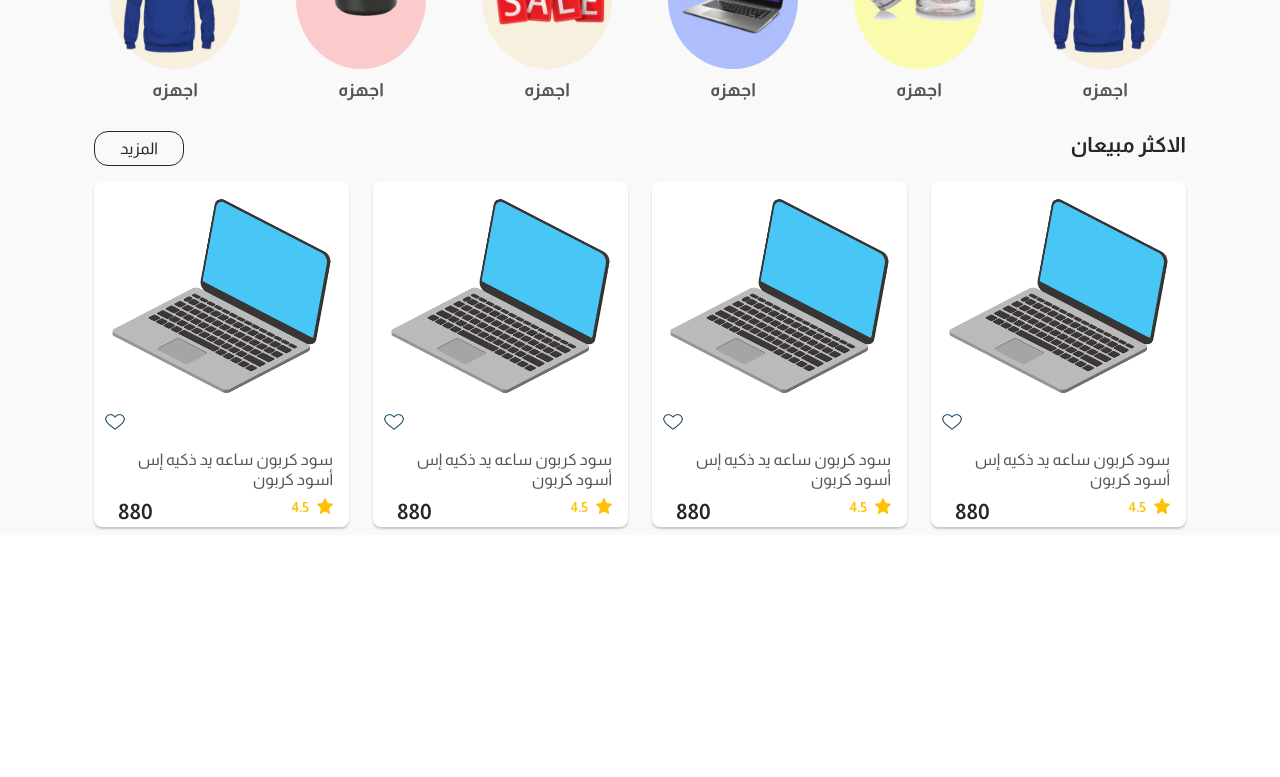
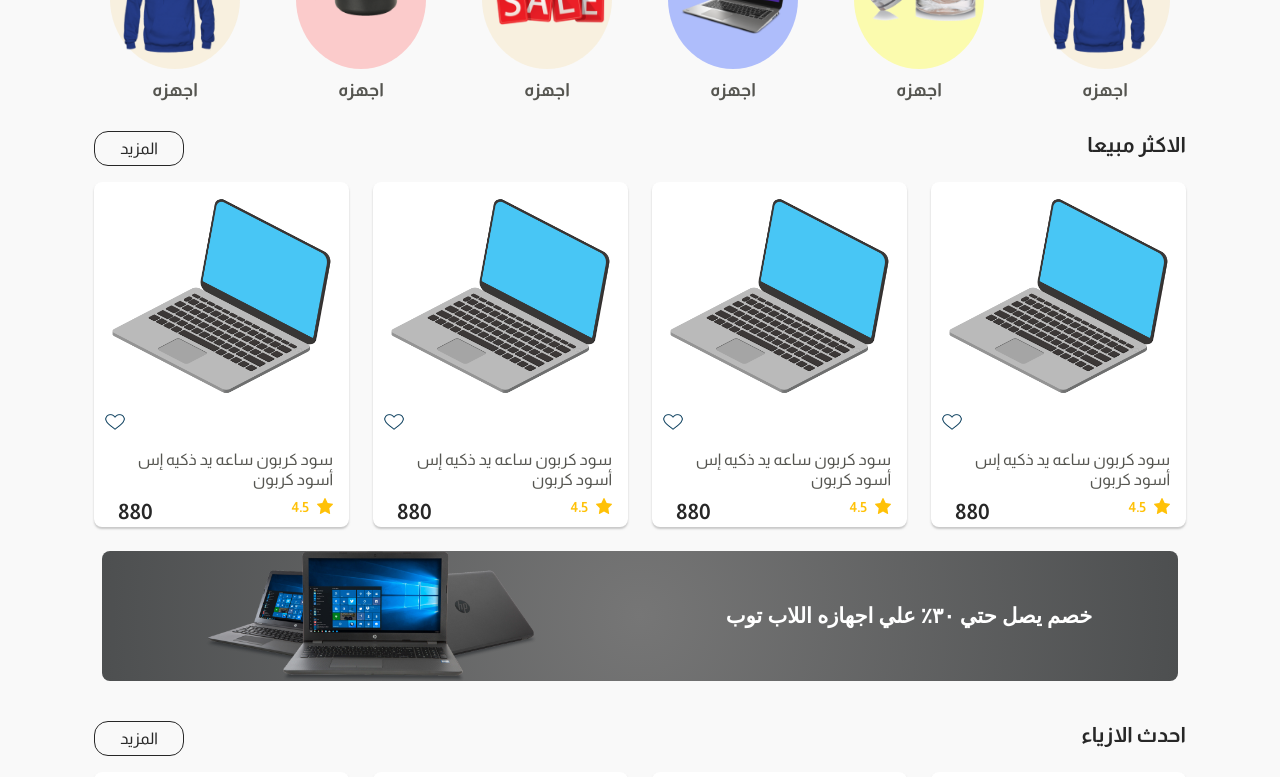
Before and after one commit to H-7117/small_ecommerce, a React (Create React App) app: page / in a window 1280 px wide. Shown: the part 540-1317 px from the top of the page. Before the commit the page ends 1083 px from the top, so only its background shows below. Built offline with nearby package versions, Linux system fonts and the light colour scheme.

Commit message:
add DiscountSection and added to the HomePage

```diff
--- /dev/null
+++ b/src/Components/Home/DiscountSection.js
@@ -0,0 +1,22 @@
+import React from 'react'
+import {Container,Row,Col} from 'react-bootstrap'
+import laptops from '../../Images/laptops.png'
+
+const DiscountSection = () => {
+  return (
+    <Container>
+            <Row className="discount-backcolor my-3  mx-2 d-flex text-center align-items-center">
+                <Col sm="6">
+                    <div className="discount-title">
+                        خصم يصل حتي ٣٠٪ علي اجهازه اللاب توب
+                    </div>
+                </Col>
+                <Col sm="6">
+                    <img className="dicount-img " src={laptops} alt="" />
+                </Col>
+            </Row>
+        </Container>
+  )
+}
+
+export default DiscountSection
--- a/src/Components/Product/CardProductComponent.js
+++ b/src/Components/Product/CardProductComponent.js
@@ -3,10 +3,10 @@ import {Container ,Row} from 'react-bootstrap'
 import ProductCard from './ProductCard'
 import SubTitle from '../utility/SubTitle'
 
-const CardProductComponent = () => {
+const CardProductComponent = ({title,btntitle}) => {
   return (
     <Container>
-        <SubTitle title="الاكثر مبيعان" btntitle="المزيد" />
+        <SubTitle title={title} btntitle={btntitle} />
         <Row className='my-2 d-flex justify-content-between'>
             <ProductCard />
             <ProductCard />
--- a/src/page/Home/HomePage.js
+++ b/src/page/Home/HomePage.js
@@ -3,6 +3,7 @@ import NavBarLogin from '../../Components/utility/NavBarLogin'
 import Slider from '../../Components/Home/Slider'
 import HomeCategory from '../../Components/Home/HomeCategory'
 import CardProductComponent from '../../Components/Product/CardProductComponent'
+import DiscountSection from '../../Components/Home/DiscountSection'
 
 const HomePage = () => {
   return (
@@ -11,7 +12,9 @@ const HomePage = () => {
       <NavBarLogin />
       <Slider />
       <HomeCategory/>
-      <CardProductComponent />
+      <CardProductComponent title="الاكثر مبيعا" btntitle="المزيد"/>
+      <DiscountSection />
+      <CardProductComponent title="احدث الازياء" btntitle="المزيد" />
     </div>
 
   )
```
